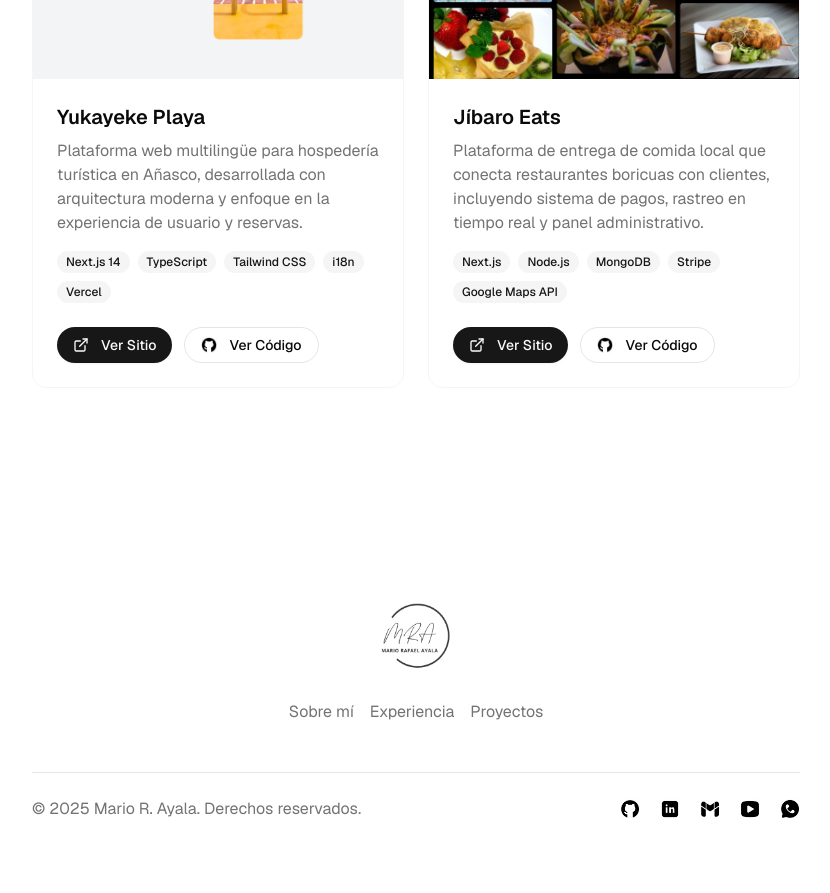
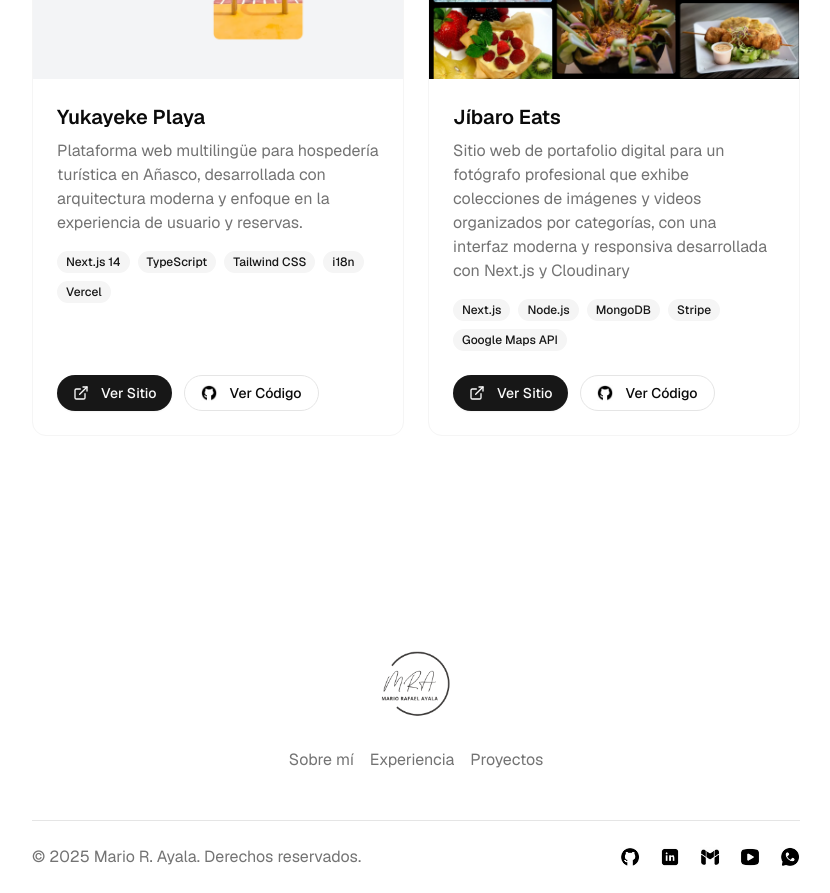
Before and after one commit to temiban013/profile, a Next.js app: page / in a window 1280 px wide. Shown: the part 5640-6533 px from the top of the page, without its empty margins (224-1054 px from the left). Before the commit the page ends 6485 px from the top, so only its background shows below. Built offline with nearby package versions, Linux system fonts and the light colour scheme.

Commit message:
Updated project description

```diff
--- a/components/projects.tsx
+++ b/components/projects.tsx
@@ -96,7 +96,7 @@ const Proyectos = () => {
     {
       titulo: "Jíbaro Eats",
       descripcion:
-        "Plataforma de entrega de comida local que conecta restaurantes boricuas con clientes, incluyendo sistema de pagos, rastreo en tiempo real y panel administrativo.",
+        "Sitio web de portafolio digital para un fotógrafo profesional que exhibe colecciones de imágenes y videos organizados por categorías, con una interfaz moderna y responsiva desarrollada con Next.js y Cloudinary",
       imagen: "/jibaroeats-preview.png",
       tecnologias: [
         "Next.js",
```
